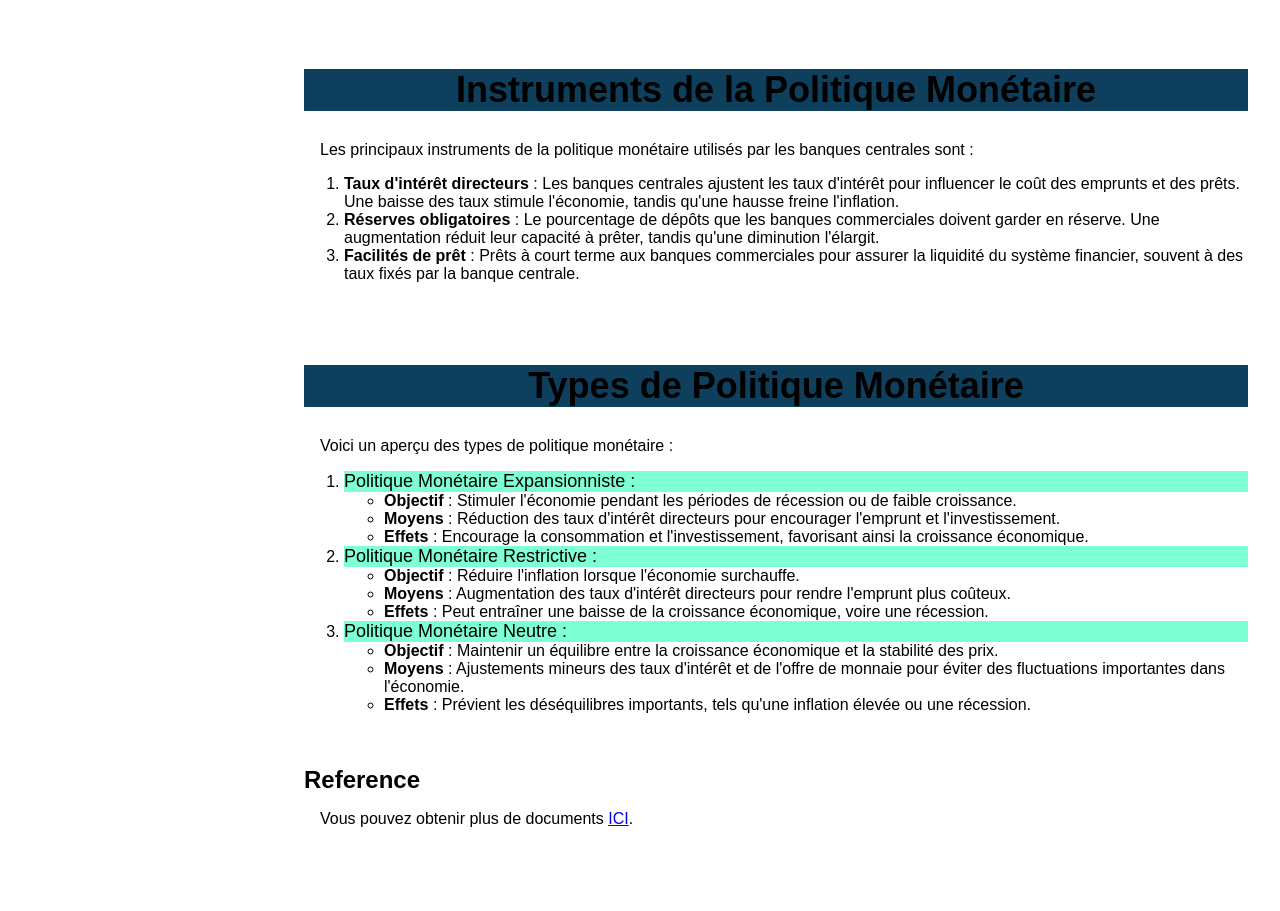
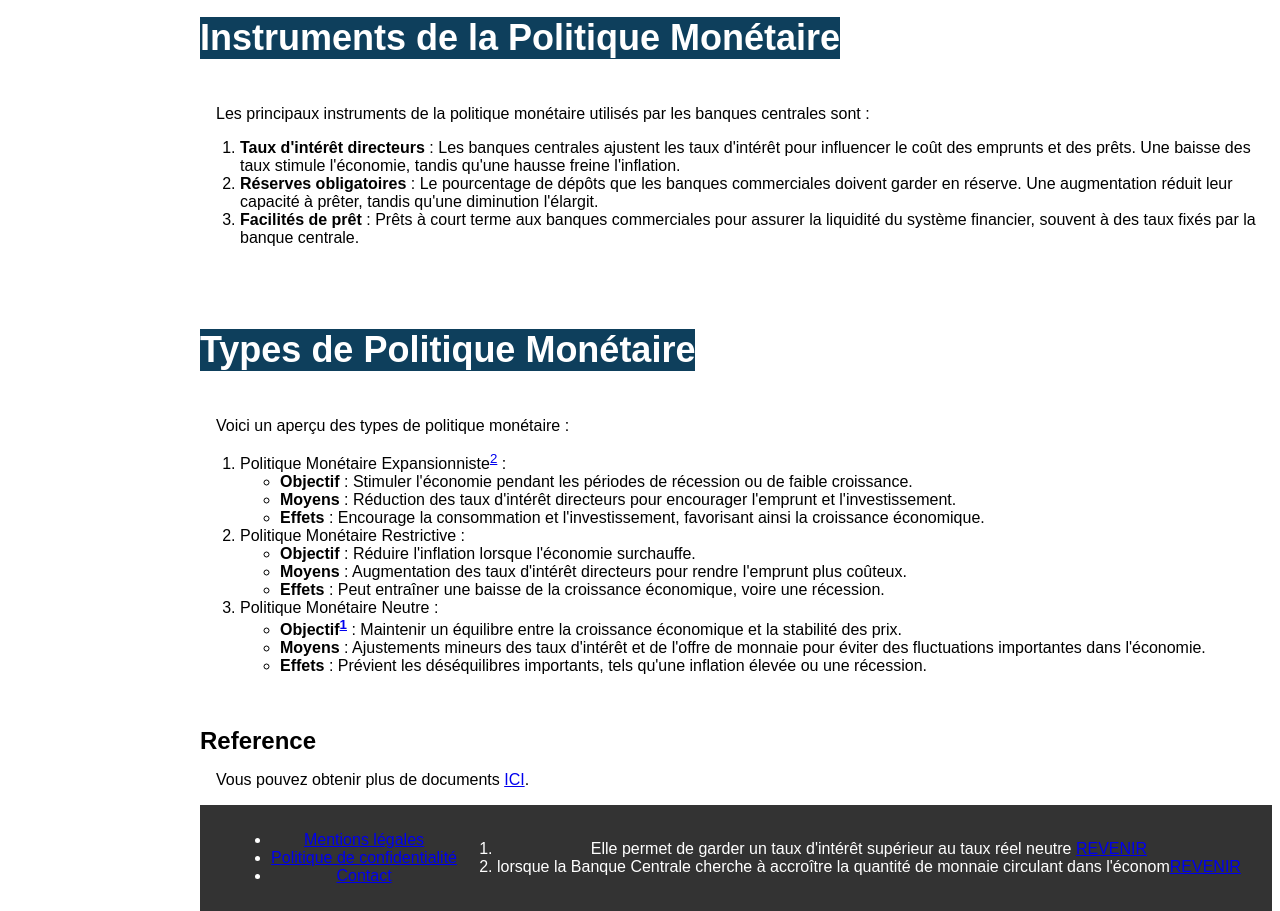
Before and after one commit to Fidelsoultane/freecodecamp, a plain HTML site: page Projets/3-technicial documantation/index.html in a window 1280 px wide. Shown: the part 1222-2133 px from the top of the page. Before the commit the page ends 2050 px from the top, so only its background shows below. Drawn offline with Linux system fonts and the light colour scheme.

Commit message:
technicial documentation

```diff
--- a/Projets/3-technicial documantation/index.html
+++ b/Projets/3-technicial documantation/index.html
@@ -60,7 +60,7 @@
         <header>
         <h1>Objectifs de la Politique Monétaire </h1>
         </header>
-        <code> < h1 > ce titre est un element de HTML < /h1 > </h1></code>
+        <code> < h1 > ce titre est un element de <abbr title="Hyper Text Markup Language">HTML</abbr> < /h1 > </h1></code>
         <div>
          <p>
           Voici les principaux objectifs de la politique monétaire :
@@ -113,7 +113,7 @@
 Voici un aperçu des types de politique monétaire :
 <ol>
   <li>
-    <div id="type">Politique Monétaire Expansionniste :</div>
+    <div id="expansionniste">Politique Monétaire Expansionniste<sup><a href="#expansionnistenote">2</a></sup> :</div>
     <ul>
       <li><strong>Objectif</strong> :  Stimuler l'économie pendant les périodes de récession ou de faible croissance.
       </li>
@@ -126,7 +126,7 @@ Voici un aperçu des types de politique monétaire :
     </ul>
   </li>
   <li >
-   <div id="type"> Politique Monétaire Restrictive :</div>
+   <div id="restrictive"> Politique Monétaire Restrictive :</div>
     <ul>
       <li><strong>Objectif</strong> : Réduire l'inflation lorsque l'économie surchauffe.</li>
       <li><strong>Moyens</strong> : Augmentation des taux d'intérêt directeurs pour rendre l'emprunt plus coûteux.</li>
@@ -134,9 +134,10 @@ Voici un aperçu des types de politique monétaire :
     </ul>
   </li>
   <li>
-    <div id="type" >Politique Monétaire Neutre :</div>
+    <div id="neutre" >Politique Monétaire Neutre :</div>
     <ul>
-      <li><strong>Objectif</strong> : Maintenir un équilibre entre la croissance économique et la stabilité des prix.</li>
+      <li><strong>Objectif<sup><a href="#objectifNote">1</a></sup></strong> : Maintenir un équilibre entre la croissance économique et la stabilité des prix.
+      </li>
       <li><strong>Moyens</strong> : Ajustements mineurs des taux d'intérêt et de l'offre de monnaie pour éviter des fluctuations importantes dans l'économie.</li>
       <li><strong>Effets</strong> : Prévient les déséquilibres importants, tels qu'une inflation élevée ou une récession.</li>
     </ul>
@@ -153,5 +154,19 @@ Voici un aperçu des types de politique monétaire :
       </section>
 
     </main>
+    <footer class="footer-content">
+      <ul>
+         <li><a href="#mentions-legales">Mentions légales</a></li>
+          <li><a href="#politique-confidentialite">Politique de confidentialité</a></li>
+         <li><a href="#contact">Contact</a></li>
+        </ul>
+
+      <ol>
+        <li id="objectifNote">Elle permet de garder un taux d'intérêt supérieur au taux réel neutre
+          <a href="#neutre">REVENIR</a></li>
+        <li id="expansionnistenote">lorsque la Banque Centrale cherche à accroître la quantité de monnaie circulant dans l'économ<a href="#expansionniste">REVENIR</a></li>
+      </ol>
+    </footer>
   </body>
+
 </html>
--- a/Projets/3-technicial documantation/styles.css
+++ b/Projets/3-technicial documantation/styles.css
@@ -1,29 +1,39 @@
 html {
-    display: block;
     font-family: sans-serif;
-  justify-content: center;
     width: 100%;
-    height: 100%;}
+    height: 100%;
+  margin: 0;
+padding: 0;}
 
-  header {
+    body { height: 100%;
+      display: flex;
+      flex-direction: column;
+      }
+
+    #main-doc { flex: 1;
+      margin-left: 15vw;
+    padding-top: 20px;}
+
+  header { display: flex;
     font-weight: bold;
     font-size: 24px;
     padding-top: 1.5em;
     }
   h1 { text-align: center;
-  background-color: #0e3f5c;}
+  background-color: #0e3f5c;
+color: white;}
 
 
   #navbar {
     position: fixed;
-    width: 15 vw;
+    width: 15vw;
     height: 100%;
     top: 0;
     left: 0;
     padding: 1em;
     background: #8bcbc6;
-    margin-right: 2em;
-    line-height: 60px;}
+    box-sizing: border-box;
+    line-height: 40px;}
 
     .navbar-header {
     font-size: 30px;
@@ -39,20 +49,13 @@ html {
     font-size: 12px;
     margin: 0;
     padding: 0;
+    margin-top: 30px;
   }
 
   .nav-link:hover {
-    color: #c6e5e3;
+    color: #ff8000;
   }
-  main{ display:block;
-    position: absolute;
-    margin-left: 10em;
-    margin-right: 1em;
-    height: 100%;
-    top: 0;
-    left: 10vw;
-    padding: 1em;
-  }
+
   p {
     padding-left: 1em;
     justify-content: center;
@@ -61,3 +64,20 @@ html {
   #type { color:black;
   font-size: 18px;
 background-color: aquamarine;}
+
+.footer-content { display: flex;
+  justify-content: center;
+  align-items: center;
+text-align: center;
+}
+footer {
+  position: relative;
+  background-color: #333;
+  color: white;
+  text-align: center;
+  padding: 10px 20px;
+  width: calc(100% - 15vw);
+  margin-left: 15vw;
+  box-sizing: border-box;
+  margin-top: auto;
+}
```
